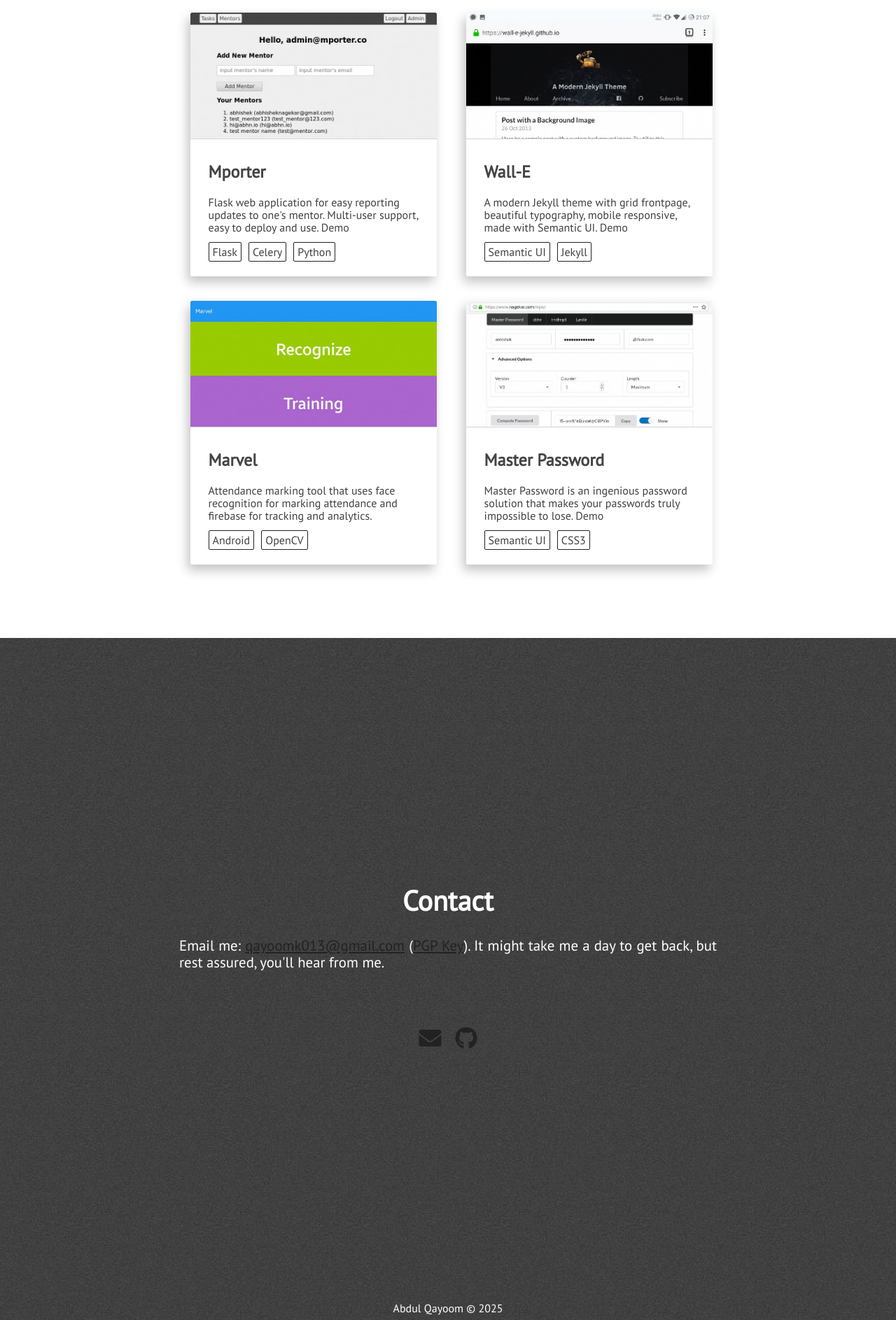
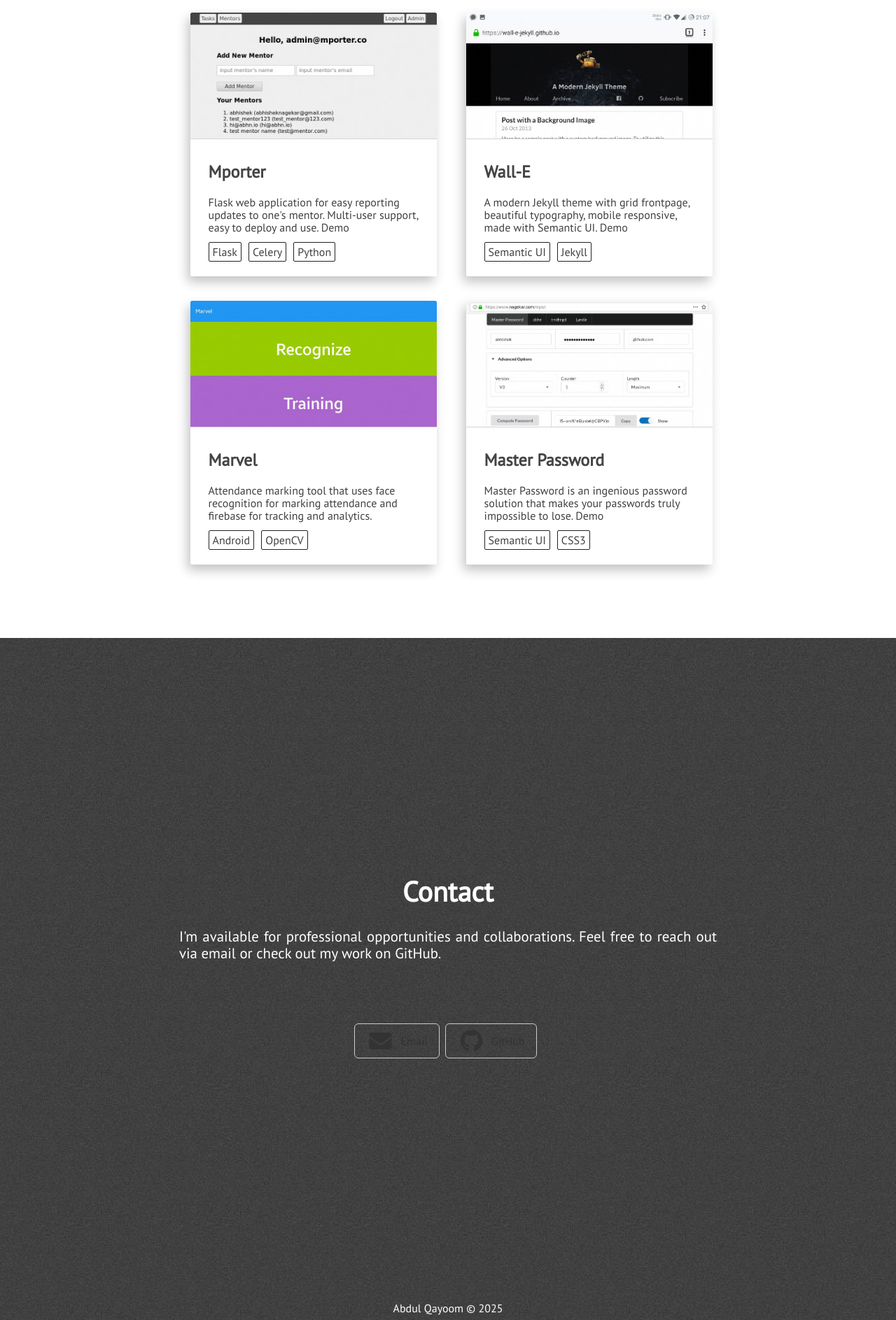
Before and after one commit to qayoom685/qayoom685.github.io, a Jekyll site: the page built from index.html, in a window 1280 px wide. Shown: the part 3094-4981 px from the top of the page at 70% size. Built offline with Jekyll 4.4.1, drawn with Linux system fonts in a browser that asks for light colours; nearby versions of some CDN libraries.

Commit message:
fix: update contact section and add new contact button styles

```diff
--- a/_includes/extra.html
+++ b/_includes/extra.html
@@ -1,38 +1,58 @@
-<div class="section-wrapper">
+<!-- <div class="section-wrapper">
     <section class="section extra" id="extra">
         <div>
-            <div class="section-heading" id="chat-text">Contact</div>
+            <div class="section-heading" id="chat-text">Contact</div> -->
             <!-- <p class="paragraph-text justify-text">
                 I'd love to hear from you! I'm open to collaborations, especially on open source projects. Interesting work opportunity? Shoot. Just want to have a coffee and talk about stars, cars or Pokémon? Awesome.
             </p> -->
-            <p class="paragraph-text justify-text">
-                Email me: <a href="mailto:{{ site.email }}">{{ site.email }}</a> (<a href="https://www.nagekar.com/publickey.abhishek@nagekar.com.asc">PGP Key</a>). It might take me a day to get back, but rest assured, you'll hear from me.
-            </p>
+            <!-- <p class="paragraph-text justify-text">
+                Feel free to reach out , Im happy to hear from you: <a href="mailto:{{ site.email }}">{{ site.email }}</a>
+            </p> -->
             <!-- <p class="paragraph-text justify-text">
                 My resume is available here: <a href="{{ site.blog_url }}/resume/resume.pdf">PDF</a>, <a href="{{ site.blog_url }}/resume/resume.docx">DOC</a>
             </p> -->
-            <div class="extra-links">
+            <!-- <div class="extra-links">
                 <span class="hint--bottom bottom-link" aria-label="Email">
                     <a href="mailto:{{ site.email }}"><i class="head-icon fas fa-envelope"></i></a>
-                </span>
+                </span> -->
                 <!-- <span class="hint--bottom bottom-link" aria-label="PGP Key">
                     <a href="https://www.nagekar.com/publickey.abhishek@nagekar.com.asc"><i class="head-icon fas fa-key"></i></a>
                 </span> -->
-                <span class="hint--bottom bottom-link" aria-label="GitHub">
+                <!-- <span class="hint--bottom bottom-link" aria-label="GitHub">
                     <a href="https://github.com/{{ site.github_username }}"><i class="head-icon fab fa-github"></i></a>
-                </span>
+                </span> -->
                 <!-- <span class="hint--bottom bottom-link" aria-label="Web Blog">
                     <a href="{{ site.blog_url }}"><i class="head-icon fas fa-rss"></i></a>
                 </span> -->
                 <!-- <span class="hint--bottom bottom-link" aria-label="Keybase">
                     <a href="https://keybase.io/{{ site.keybase_username }}"><i class="head-icon fab fa-keybase"></i></a>
                 </span> -->
-                <!-- <span class="hint--bottom bottom-link" aria-label="Reddit">
+                <!-- < <span class="hint--bottom bottom-link" aria-label="Reddit">
                     <a href="https://www.reddit.com/u/{{ site.reddit_username }}"><i class="head-icon fab fa-reddit"></i></a>
+                </span> -->
+                <!-- <span class="hint--bottom bottom-link" aria-label="Twitter">
+                    <a href="https://twitter.com/{{ site.twitter_username }}"><i class="head-icon fab fa-twitter"></i></a>
                 </span>
-                <span class="hint--bottom bottom-link" aria-label="Twitter">
-                    <a href="https://twitter.com/{{ site.twitter_username }}"><i class="head-icon fab fa-twitter"></i></a>
-                </span> -->
+            </div>
+        </div>
+    </section>
+</div> -->
+
+
+<div class="section-wrapper">
+    <section class="section extra" id="extra">
+        <div>
+            <div class="section-heading" id="chat-text">Contact</div>
+            <p class="paragraph-text justify-text">
+                I'm available for professional opportunities and collaborations. Feel free to reach out via email or check out my work on GitHub.
+            </p>
+            <div class="extra-links">
+                <a class="contact-button" href="mailto:{{ site.email }}">
+                    <i class="head-icon fas fa-envelope"></i> Email
+                </a>
+                <a class="contact-button" href="https://github.com/{{ site.github_username }}" target="_blank" rel="noopener">
+                    <i class="head-icon fab fa-github"></i> GitHub
+                </a>
             </div>
         </div>
     </section>
--- a/vendor/css/semi-transparent-buttons.css
+++ b/vendor/css/semi-transparent-buttons.css
@@ -56,3 +56,22 @@
   background: #222;
   cursor: pointer;
 }
+
+.contact-button {
+    display: inline-flex;
+    align-items: center;
+    gap: 8px;
+    padding: 8px 16px;
+    margin: 8px 8px 0 0;
+    text-decoration: none;
+    border: 1px solid #ccc;
+    border-radius: 6px;
+    font-size: 16px;
+    color: #333;
+    transition: background 0.2s, color 0.2s;
+}
+
+.contact-button:hover {
+    background-color: #ccc;
+    color: #333;
+}
```
